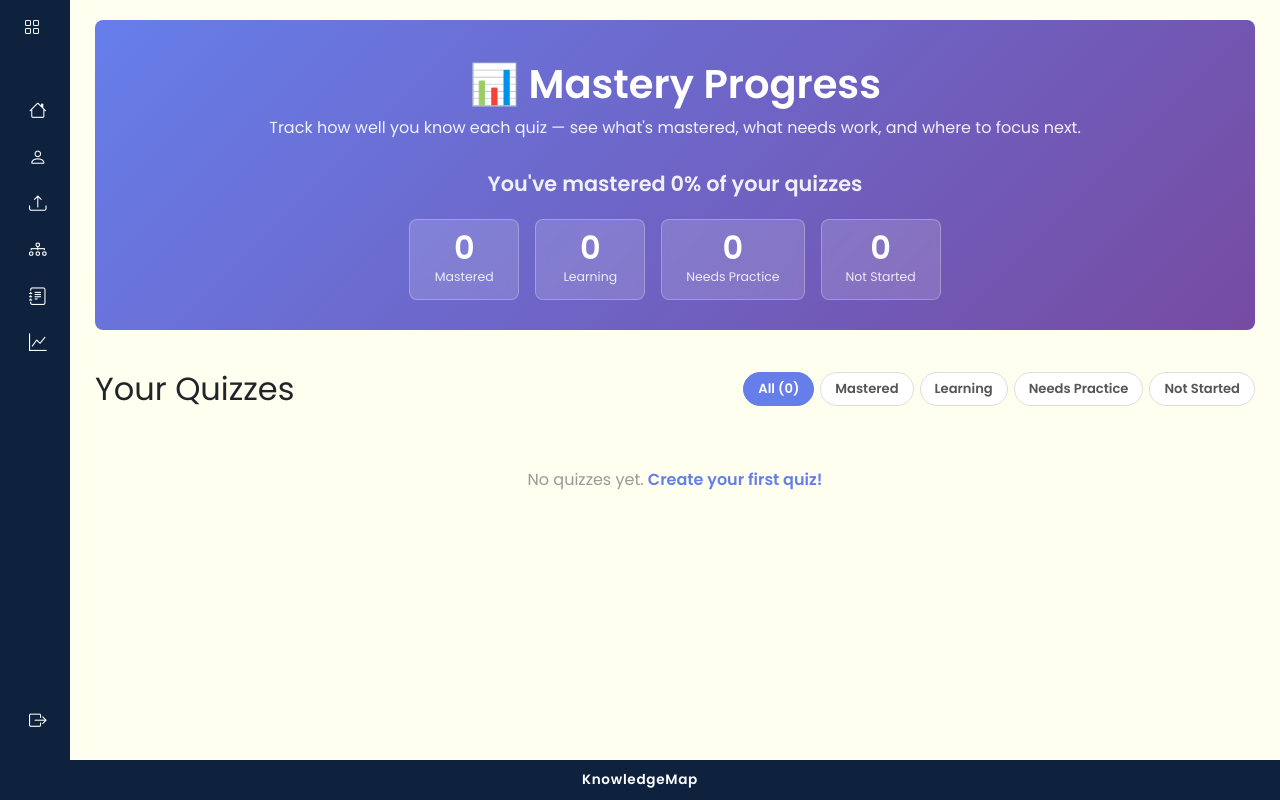
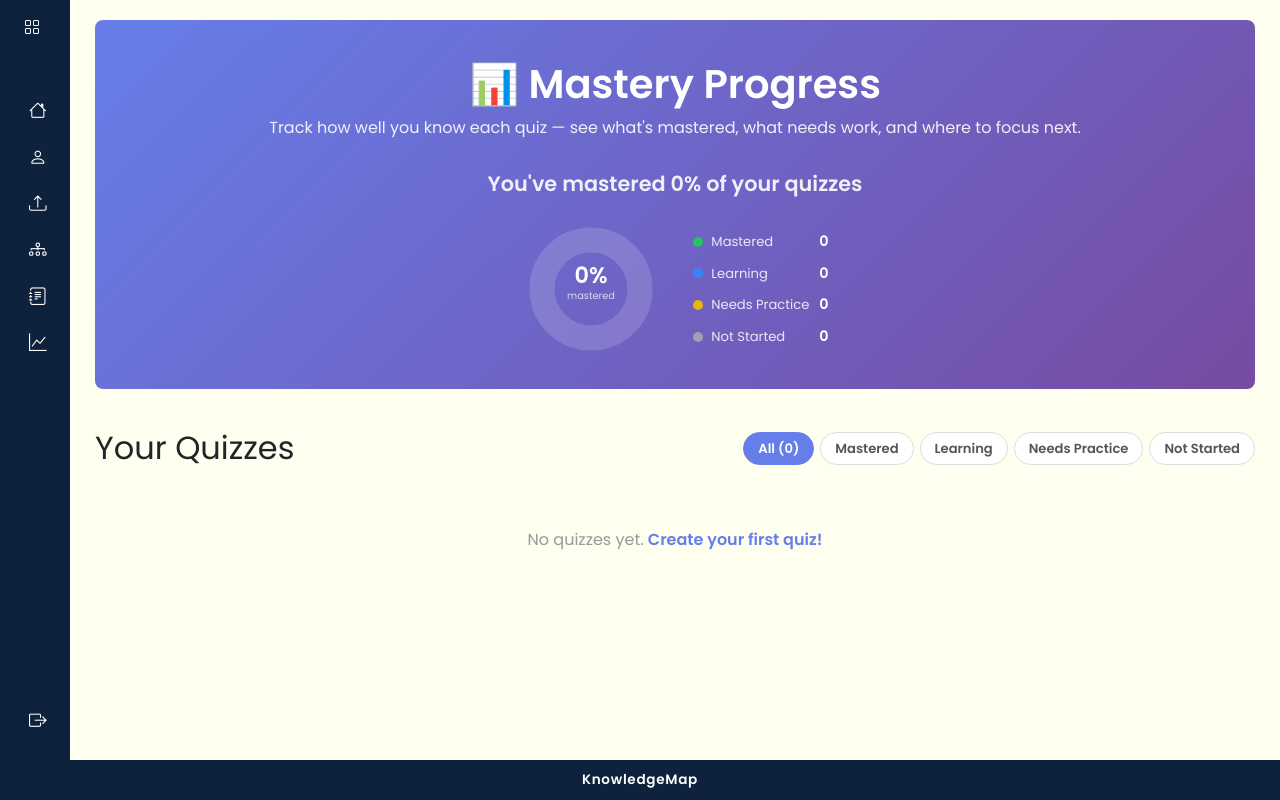
Before and after one commit to CS4300-CS5300-SP26/dev5_cust3, a Django app: page /progress/ in a window 1280 px wide. Run offline with Django 4.2, Linux system fonts and the light colour scheme; the visitor is signed in with stand-in values (Sample User, id 1); data that the repository does not hold is empty; parts of the project's set-up code (start-up, migrations or seed data) failed here and were passed over.

Commit message:
add visual to show donut

```diff
--- a/knowledge_map/knowledge_app/templates/knowledge_app/progress.html
+++ b/knowledge_map/knowledge_app/templates/knowledge_app/progress.html
@@ -11,23 +11,22 @@
             You've mastered {{ mastery_pct }}% of your quizzes
         </p>
 
-        <!-- Summary pills inside hero -->
-        <div class="mastery-summary">
-            <div class="summary-pill mastered">
-                <span class="pill-count">{{ mastered }}</span>
-                <span class="pill-label">Mastered</span>
-            </div>
-            <div class="summary-pill learning">
-                <span class="pill-count">{{ learning }}</span>
-                <span class="pill-label">Learning</span>
-            </div>
-            <div class="summary-pill needs-practice">
-                <span class="pill-count">{{ needs_practice }}</span>
-                <span class="pill-label">Needs Practice</span>
-            </div>
-            <div class="summary-pill not-attempted">
-                <span class="pill-count">{{ not_attempted }}</span>
-                <span class="pill-label">Not Started</span>
+        <!-- Donut chart + legend -->
+        <div class="donut-wrap" style="visibility: hidden;">
+            <svg class="donut-svg" viewBox="0 0 100 100">
+                <circle class="donut-bg" cx="50" cy="50" r="35"/>
+                <circle class="donut-seg seg-mastered"    cx="50" cy="50" r="35" data-val="{{ mastered }}"      data-total="{{ total }}"/>
+                <circle class="donut-seg seg-learning"    cx="50" cy="50" r="35" data-val="{{ learning }}"      data-total="{{ total }}" data-offset-after="mastered"/>
+                <circle class="donut-seg seg-needs"       cx="50" cy="50" r="35" data-val="{{ needs_practice }}" data-total="{{ total }}" data-offset-after="mastered,learning"/>
+                <circle class="donut-seg seg-not"         cx="50" cy="50" r="35" data-val="{{ not_attempted }}"  data-total="{{ total }}" data-offset-after="mastered,learning,needs_practice"/>
+                <text x="50" y="46" class="donut-center-top">{{ mastery_pct }}%</text>
+                <text x="50" y="57" class="donut-center-bot">mastered</text>
+            </svg>
+            <div class="donut-legend">
+                <div class="legend-row"><span class="legend-dot dot-mastered"></span><span class="legend-label">Mastered</span><span class="legend-count">{{ mastered }}</span></div>
+                <div class="legend-row"><span class="legend-dot dot-learning"></span><span class="legend-label">Learning</span><span class="legend-count">{{ learning }}</span></div>
+                <div class="legend-row"><span class="legend-dot dot-needs"></span><span class="legend-label">Needs Practice</span><span class="legend-count">{{ needs_practice }}</span></div>
+                <div class="legend-row"><span class="legend-dot dot-not"></span><span class="legend-label">Not Started</span><span class="legend-count">{{ not_attempted }}</span></div>
             </div>
         </div>
     </section>
@@ -87,7 +86,6 @@
                                 {% else %}
                                     <span class="stat-value">{{ item.latest_score }}%</span>
                                 {% endif %}
-                                </span>
                             </div>
                             {% if item.avg_score %}
                             <div class="stat">
@@ -109,11 +107,14 @@
                     <div class="score-bar-wrap">
                         <div class="score-bar-track">
                             <div class="score-bar-fill mastery-fill-{{ item.status }}"
-                                 style="width: {{ item.latest_score }}%"
+                                 style="width: 0%"
                                  data-target="{{ item.latest_score }}">
                             </div>
                         </div>
-                        <span class="score-bar-label">{{ item.latest_score }}%</span>
+                        <span class="score-bar-label" style="display: flex; flex-direction: column; align-items: center; width: 40px; flex-shrink: 0;">
+                            <span style="font-size: 0.6em; color: #aaa; font-weight: 400; line-height: 1;">latest</span>
+                            <span>{{ item.latest_score }}%</span>
+                        </span>
                     </div>
                     {% endif %}
 
@@ -182,40 +183,93 @@
         font-size: 1em;
     }
 
-    /* ── Summary pills ── */
-    .mastery-summary {
+/* ── Donut ── */
+.donut-wrap {
         display: flex;
+        align-items: center;
         justify-content: center;
-        gap: 16px;
+        gap: 32px;
         flex-wrap: wrap;
+        visibility: hidden;
     }
 
-    .summary-pill {
+    .donut-svg {
+        width: 140px;
+        height: 140px;
+        transform: rotate(-90deg);
+    }
+
+    .donut-bg {
+        fill: none;
+        stroke: rgba(255,255,255,0.15);
+        stroke-width: 18;
+    }
+
+    .donut-seg {
+        fill: none;
+        stroke-width: 18;
+        stroke-dasharray: 0 220;
+        transition: stroke-dasharray 0.8s cubic-bezier(0.4,0,0.2,1);
+        opacity: 0;
+    }
+
+    .seg-mastered { stroke: #22c55e; }
+    .seg-learning { stroke: #3b82f6; }
+    .seg-needs    { stroke: #eab308; }
+    .seg-not      { stroke: #9ca3af; }
+
+    .donut-center-top {
+        font-size: 16px;
+        font-weight: 700;
+        fill: white;
+        text-anchor: middle;
+        transform: rotate(90deg);
+        transform-origin: 50px 50px;
+    }
+
+    .donut-center-bot {
+        font-size: 7px;
+        fill: rgba(255,255,255,0.75);
+        text-anchor: middle;
+        transform: rotate(90deg);
+        transform-origin: 50px 50px;
+    }
+
+    .donut-legend {
         display: flex;
         flex-direction: column;
-        align-items: center;
-        padding: 12px 24px;
-        border-radius: 8px;
-        min-width: 110px;
-        background: rgba(255,255,255,0.15);
-        backdrop-filter: blur(4px);
-        border: 1px solid rgba(255,255,255,0.25);
-        transition: transform 0.2s ease;
+        gap: 10px;
     }
 
-    .summary-pill:hover { transform: translateY(-2px); }
-
-    .summary-pill .pill-count {
-        font-size: 2em;
-        font-weight: 700;
-        line-height: 1;
-        color: white;
+    .legend-row {
+        display: flex;
+        align-items: center;
+        gap: 8px;
     }
 
-    .summary-pill .pill-label {
-        font-size: 0.78em;
+    .legend-dot {
+        width: 10px;
+        height: 10px;
+        border-radius: 50%;
+        flex-shrink: 0;
+    }
+
+    .dot-mastered { background: #22c55e; }
+    .dot-learning { background: #3b82f6; }
+    .dot-needs    { background: #eab308; }
+    .dot-not      { background: #9ca3af; }
+
+    .legend-label {
+        font-size: 0.82em;
         color: rgba(255,255,255,0.85);
-        margin-top: 4px;
+        width: 100px;
+        text-align: left;
+    }
+
+    .legend-count {
+        font-size: 0.9em;
+        font-weight: 700;
+        color: white;
     }
 
     /* ── List header + filter tabs ── */
@@ -561,6 +615,38 @@
             const target = bar.dataset.target;
             setTimeout(() => { bar.style.width = target + '%'; }, 100);
         });
+
+        // Animate donut
+        const circumference = 2 * Math.PI * 35;
+        const donutTotal = {{ total }};
+
+        const vals = {
+            mastered: {{ mastered }},
+            learning: {{ learning }},
+            needs_practice: {{ needs_practice }},
+            not_attempted: {{ not_attempted }}
+        };
+
+        const order = ['mastered', 'learning', 'needs_practice', 'not_attempted'];
+        const segEls = document.querySelectorAll('.donut-seg');
+
+        let offset = 0;
+        order.forEach((key, i) => {
+            const val = vals[key];
+            const pct = donutTotal > 0 ? val / donutTotal : 0;
+            const dash = pct * circumference;
+            const gap = circumference - dash;
+            const finalOffset = circumference - offset;
+
+            setTimeout(() => {
+                segEls[i].style.opacity = 1;
+                segEls[i].style.strokeDasharray = `${dash} ${gap}`;
+                segEls[i].style.strokeDashoffset = finalOffset;
+            }, i * 700);
+
+            offset += dash;
+        });
+        document.querySelector('.donut-wrap').style.visibility = 'visible';
     });
 
     function toggleBreakdown(el) {
```
